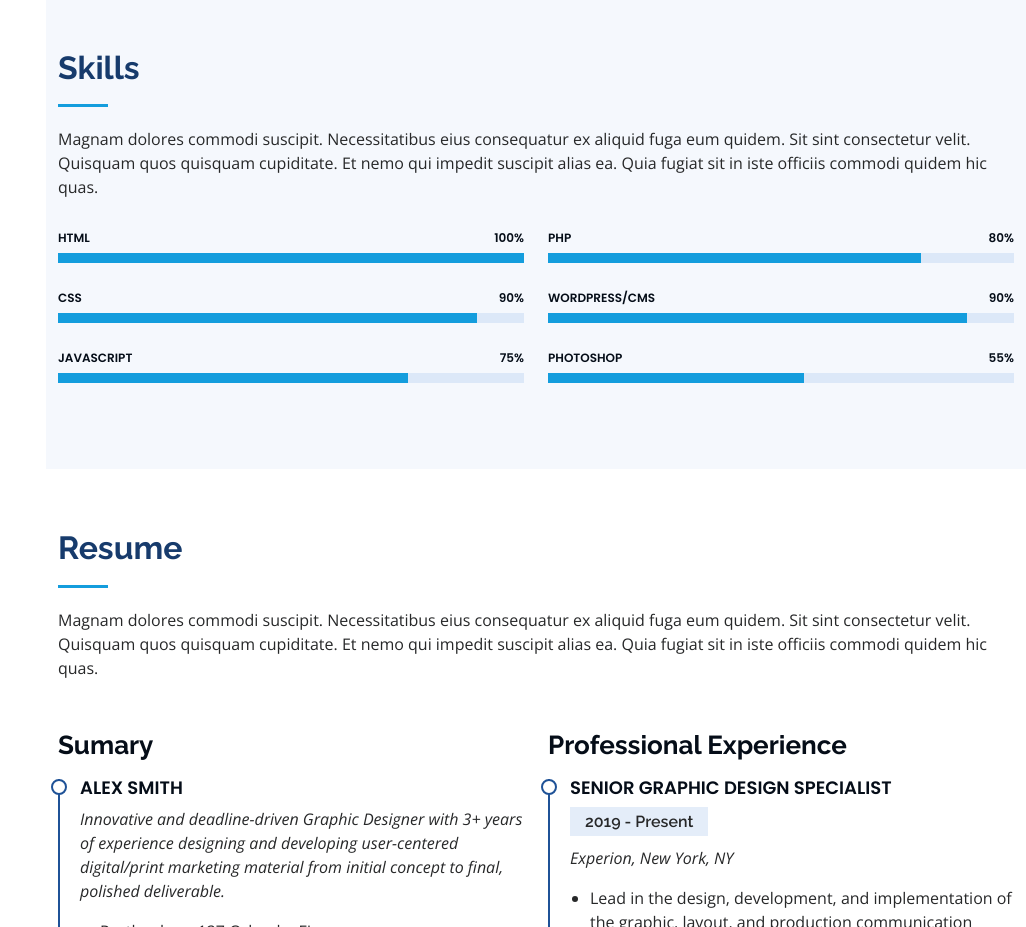
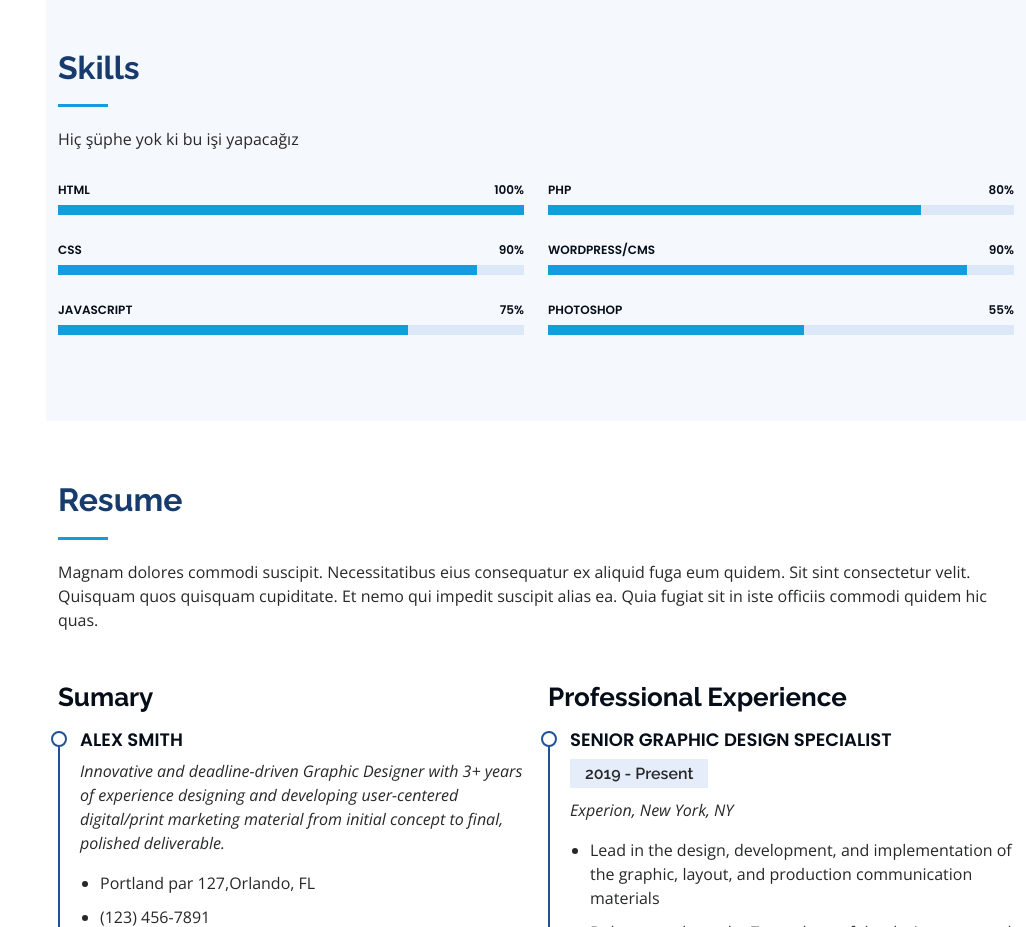
Before and after one commit to HaciYasar/HaciYasar, a plain HTML site: page index.html in a window 1280 px wide. Shown: the part 1980-2907 px from the top of the page, without its empty margins (254-1280 px from the left). Drawn offline with nearby package versions, Linux system fonts and the light colour scheme.

Commit message:
index.html was changed

```diff
--- a/index.html
+++ b/index.html
@@ -180,7 +180,7 @@
 
         <div class="section-title">
           <h2>Skills</h2>
-          <p>Magnam dolores commodi suscipit. Necessitatibus eius consequatur ex aliquid fuga eum quidem. Sit sint consectetur velit. Quisquam quos quisquam cupiditate. Et nemo qui impedit suscipit alias ea. Quia fugiat sit in iste officiis commodi quidem hic quas.</p>
+          <p>Hiç şüphe yok ki bu işi yapacağız</p>
         </div>
 
         <div class="row skills-content">
```
